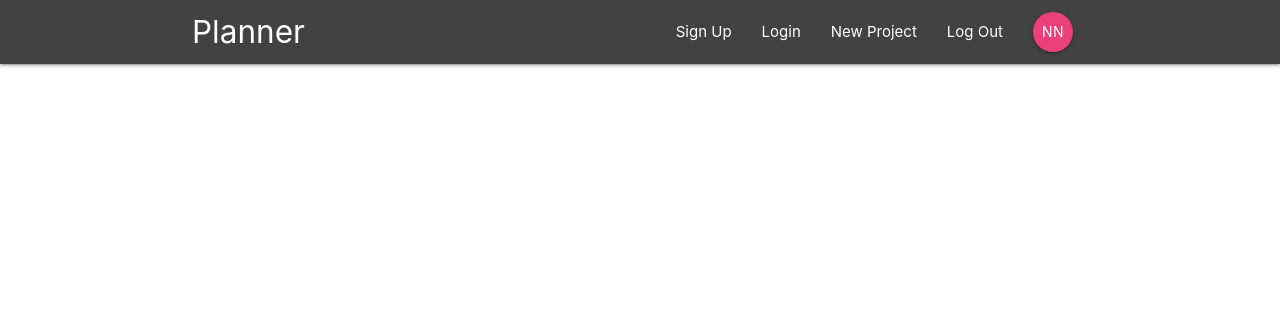
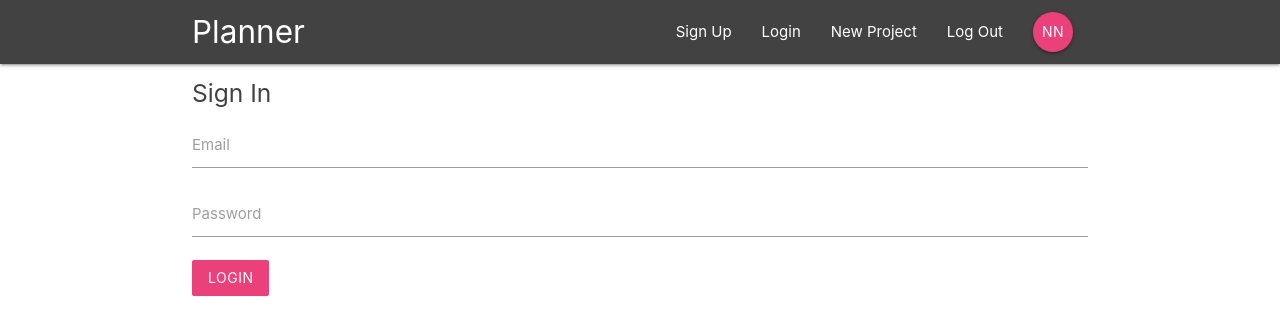
Before and after one commit to strobosaur/project-planner, a React (Create React App) app: page /signin in a window 1280 px wide. Shown: the top 334 px of the page. Built offline with nearby package versions, Linux system fonts and the light colour scheme.

Commit message:
SignIn component prototype

```diff
--- a/public/index.html
+++ b/public/index.html
@@ -45,5 +45,9 @@
       To begin the development, run `npm start` or `yarn start`.
       To create a production bundle, use `npm run build` or `yarn build`.
     -->
+
+     <!-- Compiled and minified JavaScript -->
+    <script src="https://cdnjs.cloudflare.com/ajax/libs/materialize/1.0.0/js/materialize.min.js"></script>
+
   </body>
 </html>
--- a/src/App.js
+++ b/src/App.js
@@ -2,6 +2,7 @@
 import Navbar from './components/layout/Navbar';
 import Dashboard from './components/dashboard/Dashboard';
 import ProjectDetails from './components/projects/ProjectDetails';
+import SignIn from './components/auth/SignIn';
 
 function App() {
   return (
@@ -11,6 +12,7 @@
         <Switch>
           <Route exact path='/' component={Dashboard} />
           <Route path='/project/:id' component={ProjectDetails} />
+          <Route path='/signin' component={SignIn} />
         </Switch>
       </div>
     </BrowserRouter>
--- a/src/components/auth/SignIn.js
+++ b/src/components/auth/SignIn.js
@@ -0,0 +1,41 @@
+import React, { Component } from 'react';
+
+class SignIn extends Component {
+  state = {
+    email: '',
+    password: ''
+  }
+
+  handleChange = (e) => {
+    this.setState({
+      [e.target.id]: e.target.value
+    })
+  }
+  handleSubmit = (e) => {
+    e.preventDefault();
+    console.log(this.state);
+  }
+
+  render() {
+    return (
+      <div className="container">
+        <form onSubmit={this.handleSubmit} className="white">
+          <h5 className="grey-text text-darken-3">Sign In</h5>
+          <div className="input-field">
+            <label htmlFor="email">Email</label>
+            <input type="email" id="email" onChange={this.handleChange} />
+          </div>
+          <div className="input-field">
+            <label htmlFor="password">Password</label>
+            <input type="password" id="password" onChange={this.handleChange} />
+          </div>
+          <div className="input-field">
+            <button className="btn pink lighten-1 z-depth-0">Login</button>
+          </div>
+        </form>
+      </div>
+    );
+  }
+}
+
+export default SignIn;
```
